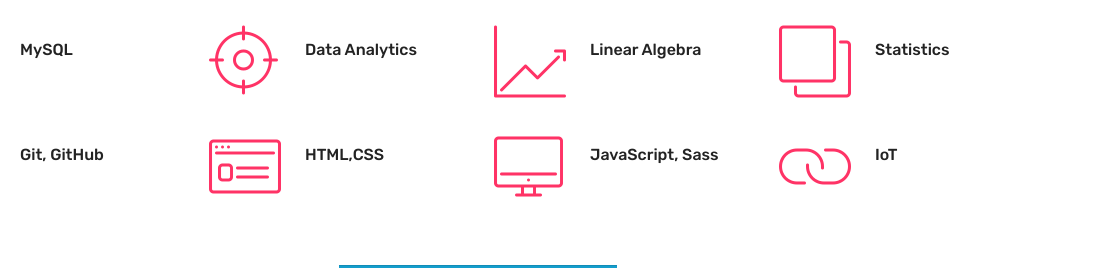
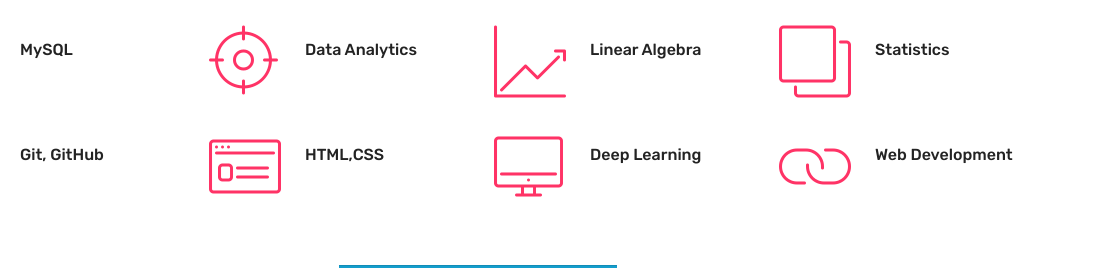
Before and after one commit to minchi19/Portfolio-website, a plain HTML site: page index.html in a window 1280 px wide. Shown: the part 3480-3760 px from the top of the page, 162-1280 px from the left. Drawn offline with nearby package versions, Linux system fonts and the light colour scheme; files whose address does not match are found by name.

Commit message:
Updated Skills

```diff
--- a/index.html
+++ b/index.html
@@ -411,7 +411,7 @@
                     </div>
                     <div class="card-box">
                         <h4 class="card-title py-3 mbr-fonts-style display-7">
-                            JavaScript, Sass</h4>
+                            Deep Learning</h4>
 
                     </div>
                 </div>
@@ -424,7 +424,7 @@
                     </div>
                     <div class="card-box">
                         <h4 class="card-title py-3 mbr-fonts-style display-7">
-                            IoT</h4>
+                           Web Development</h4>
 
                     </div>
                 </div>
```
